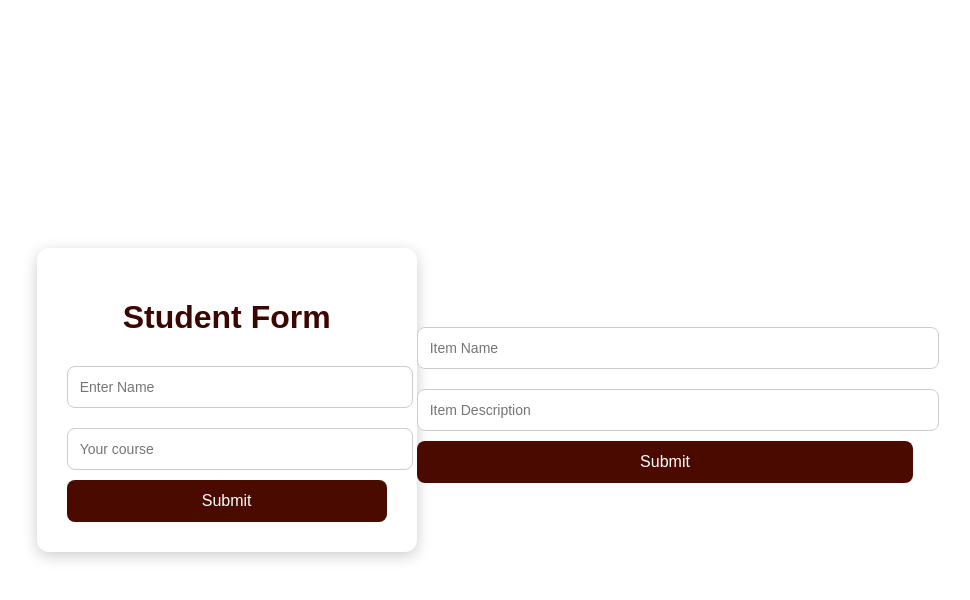
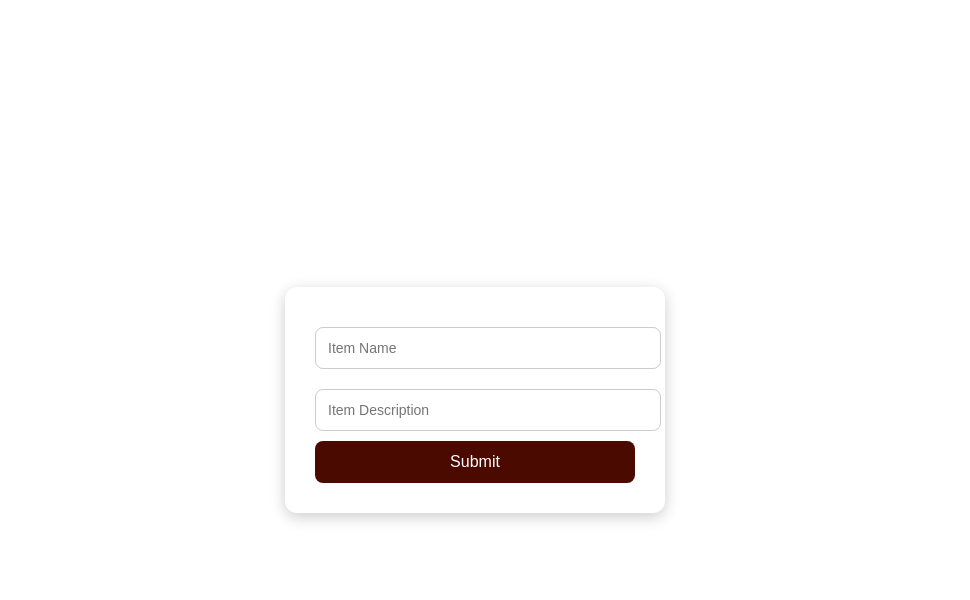
Before and after one commit to usman20066l/flask-proj, a Flask app: page / in a window 1280 px wide. Shown: the top 600 px of the page, without its empty margins (165-1135 px from the left). Run offline with Flask 3, Linux system fonts and the light colour scheme.

Commit message:
Update Todo Form

```diff
--- a/templates/index.html
+++ b/templates/index.html
@@ -1,5 +1,6 @@
 <!DOCTYPE html>
 <html>
+
 <head>
     <title>Student Form</title>
 
@@ -17,7 +18,7 @@
             background: white;
             padding: 30px;
             border-radius: 12px;
-            box-shadow: 0 4px 15px rgba(0,0,0,0.2);
+            box-shadow: 0 4px 15px rgba(0, 0, 0, 0.2);
             width: 320px;
             text-align: center;
         }
@@ -39,7 +40,7 @@
 
         input:focus {
             border-color: #6c63ff;
-            box-shadow: 0 0 5px rgba(108,99,255,0.5);
+            box-shadow: 0 0 5px rgba(108, 99, 255, 0.5);
         }
 
         button {
@@ -64,30 +65,19 @@
 
     <div class="form-container">
 
-        <h1>Student Form</h1>
+        <form action="/submittodoitem" method="POST">
 
-        <form action="/submit" method="POST">
+            <input type="text" name="itemName" placeholder="Item Name">
 
-            <input type="text" name="name" placeholder="Enter Name" required>
-
-            <input type="course" name="course" placeholder="Your course" required>
+            <input type="text" name="itemDescription" placeholder="Item Description">
 
             <button type="submit">Submit</button>
+
 
         </form>
 
     </div>
 
-    <form action="/submittodoitem" method="POST">
+</body>
 
-    <input type="text" name="itemName" placeholder="Item Name">
-
-    <input type="text" name="itemDescription" placeholder="Item Description">
-
-    <button type="submit">Submit</button>
-
-
-   </form>
-
-</body>
 </html>
```
